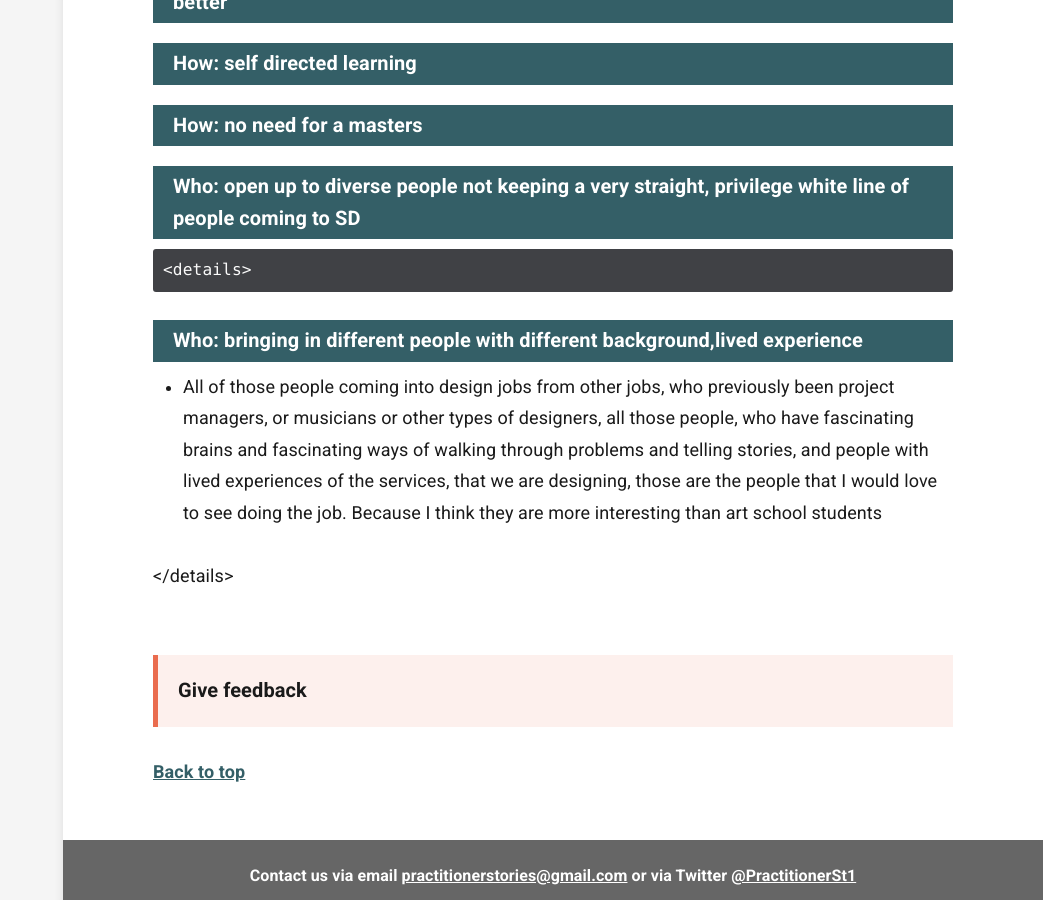
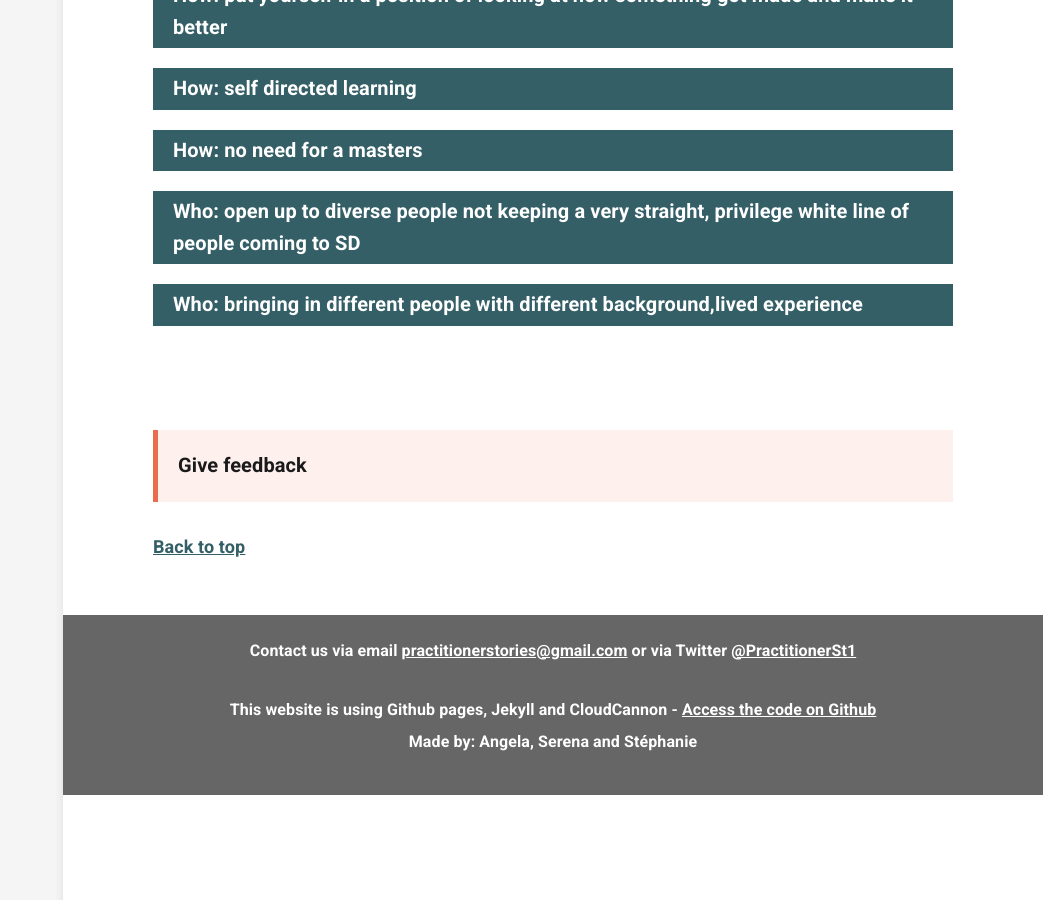
Before and after one commit to stephanie-K/practitioner-stories, a Jekyll site: the page built from _docs/Skills-and-learning/general.md, in a window 1280 px wide and 900 px high, scrolled down 10023 px. Shown: the whole window, without its empty margins (237-1280 px from the left). Built offline with Jekyll 4.4.1, drawn with Linux system fonts in a browser that asks for light colours; some of the changed lines change nothing that is shown; some of the changed text lies outside the part shown.

Commit message:
fix more pb

```diff
--- a/_docs/Skills-and-learning/general.md
+++ b/_docs/Skills-and-learning/general.md
@@ -21,7 +21,7 @@
 - [Skills to have](#skills-to-have)
    - [How our skills are perceived](#how-our-skills-are-perceived)
    - [How we facilitate, tell the story, take people on the journey](#how-we-facilitate-tell-the-story-take-people-on-the-journey)
-- [Service Design Education: Route into Service Design](#)
+- [Service Design Education: Route into Service Design](#sd-education)
 
 
 
@@ -284,7 +284,6 @@
  </details>
 
 ##### One participant had needs around learning Leadership / management skills because of a new job role
-
 <details>
  <summary>Become a leader / more design leadership</summary>
  <ul>
@@ -415,7 +414,7 @@
 
 > Select one of the clusters of insights to see the quotes supporting it. Select it again to hide the quotes.
 
- ##### Facilitation skills
+##### Facilitation skills
   This is mentioned in learning as well as a lot of participants realised they needed to improve this skill.
 
  <details>
@@ -609,7 +608,7 @@
     <li>you trained your brain to think in different ways and then brought this different thinking into this discipline, makes you kind of magical in terms of how you can approach a problem. And I was like, why are we not doing this within the design industry? Why are we expecting people to go through the same pipeline and then come out different, come out as diverse as we need? We're not going to answer that question by maintaining a very privileged, very white pipeline of designers. We‘re not going to answer that</li>
  </ul>
  </details>
-    <details>
+<details>
  <summary>Who: bringing in different people with different background,lived experience </summary>
  <ul>
     <li>All of those people coming into design jobs from other jobs, who previously been project managers, or musicians or other types of designers, all those people, who have fascinating brains and fascinating ways of walking through problems and telling stories, and people with lived experiences of the services, that we are designing, those are the people that I would love to see doing the job. Because I think they are more interesting than art school students</li>
```
